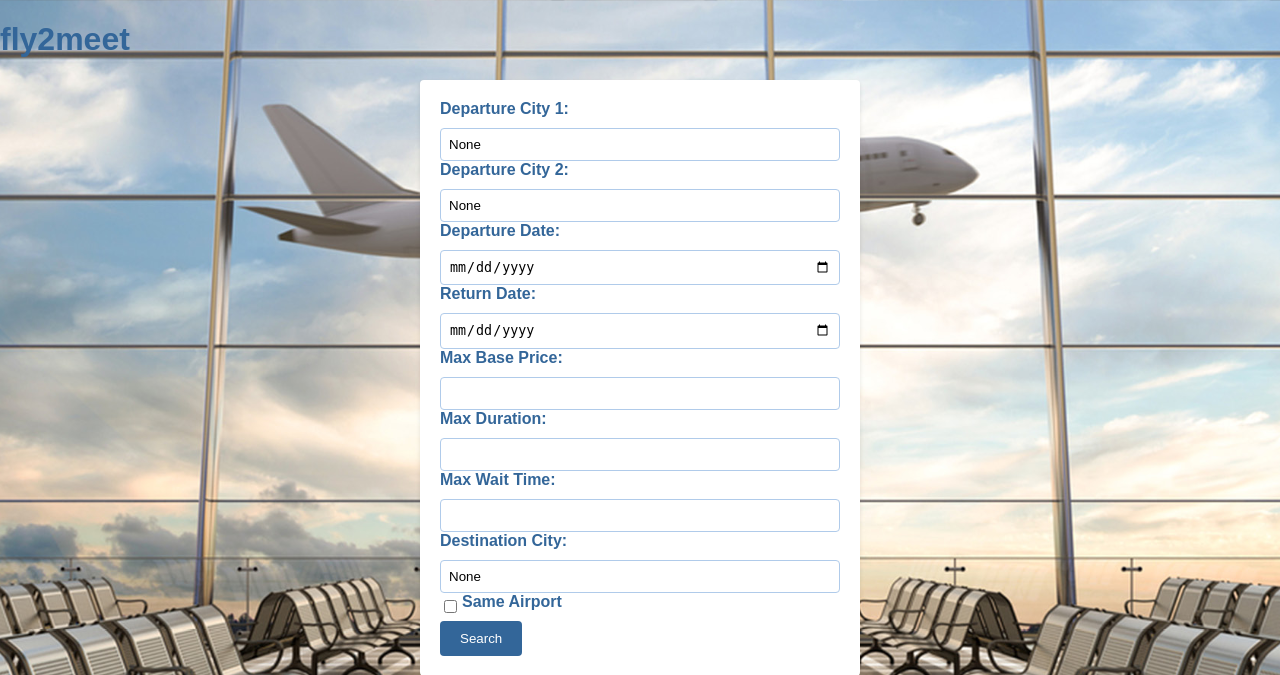
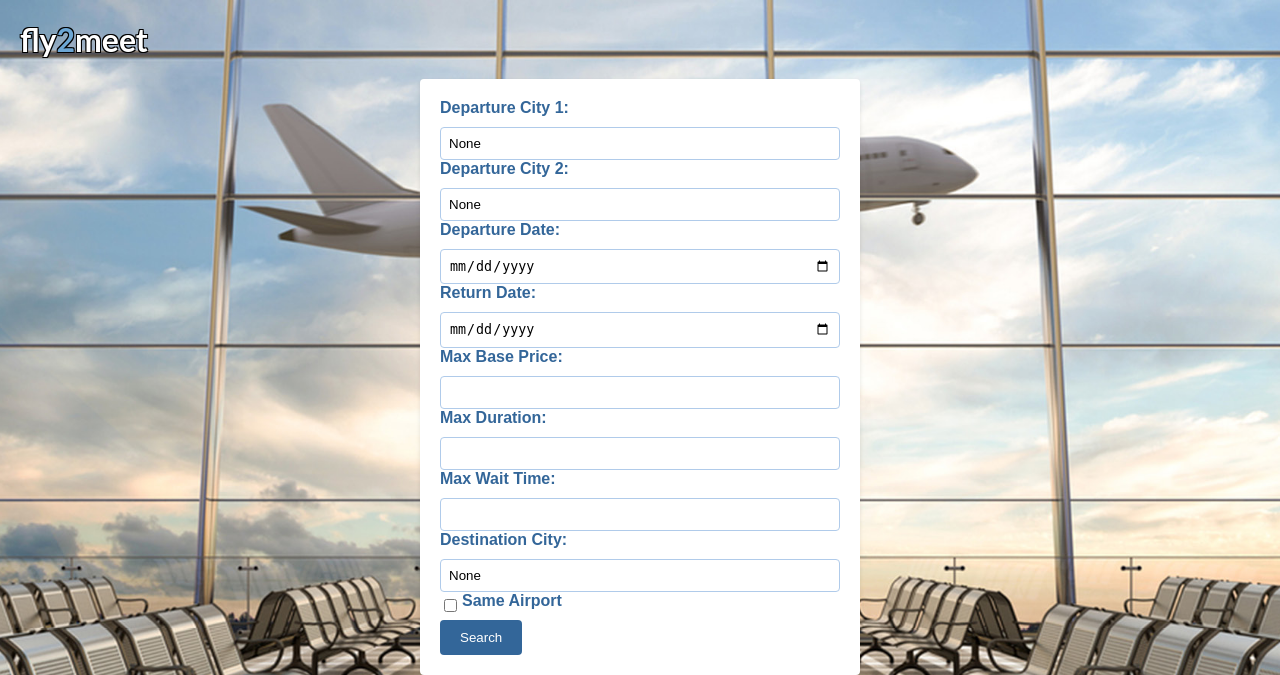
Before and after one commit to DadeOrsu/Fly2Meet, a Flask app: page / in a window 1280 px wide. Shown: the top 675 px of the page. Run offline with Flask 3, Linux system fonts and the light colour scheme.

Commit message:
modificato css

```diff
--- a/static/style.css
+++ b/static/style.css
@@ -10,7 +10,15 @@ body {
 }
 
 h1 {
-  color: #336699;
+  color: white;
+  text-shadow: -1px -1px 0 black, 1px -1px 0 black, -1px 1px 0 black, 1px 1px 0 black;
+  font-family: "Lato", sans-serif;
+  margin: 20px;
+}
+
+
+.colored-character {
+  color: #6ca6d4; /* Colore del carattere "2" */
 }
 
 form {
--- a/templates/index.html
+++ b/templates/index.html
@@ -7,7 +7,9 @@
     <link rel="stylesheet" href="{{ url_for('static', filename='style.css') }}">
 </head>
 <body>
-    <h1>fly2meet</h1>
+    <h1>
+        fly<span class="colored-character">2</span>meet
+    </h1>
 
     <form method="POST" action="{{ url_for('search_flights') }}">
         <label for="departure_city_1">Departure City 1:</label>
```
